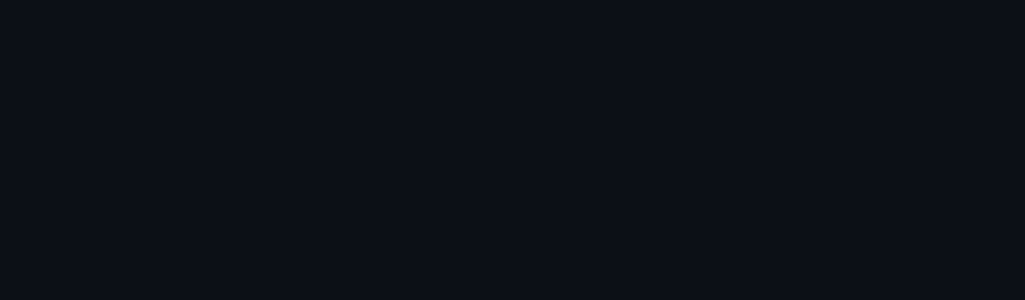
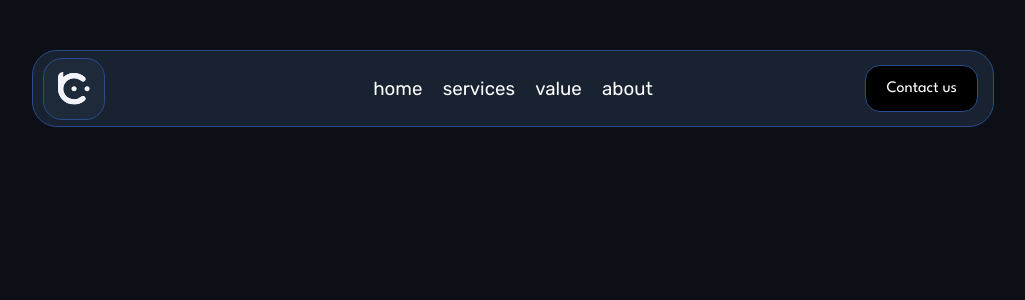
Before and after one commit to WillCBurroughs/bcsolutions, a React (Create React App) app: page / in a window 1280 px wide. Shown: the top 300 px of the page, without its empty margins (127-1152 px from the left). Built offline with nearby package versions, Linux system fonts and the light colour scheme.

Commit message:
Adding first version of navbar

```diff
--- a/src/App.js
+++ b/src/App.js
@@ -1,10 +1,10 @@
-import logo from './logo.svg';
+import DesktopNavbar from './components/molecules/DesktopNavbar';
 import './index.css';
 
 function App() {
   return (
     <>
-
+      <DesktopNavbar/>
     </>
   );
 }
--- /dev/null
+++ b/src/components/atoms/HeaderNavbar.js
@@ -0,0 +1,10 @@
+import React from 'react';
+import '../../index.css'
+
+function HeaderNavbar(props) {
+  return (
+    <h3 className='headerElement'>{props.headerText}</h3>
+  );
+}
+
+export default HeaderNavbar;
--- /dev/null
+++ b/src/components/atoms/LogoNavbar.js
@@ -0,0 +1,10 @@
+import Logo from '../../images/Logo.svg'
+import '../../index.css'
+
+function LogoNavbar() {
+  return (
+    <img src = {Logo} width = {"32px"} className='logoImage' />
+  );
+}
+
+export default LogoNavbar;
--- /dev/null
+++ b/src/components/molecules/DesktopNavbar.js
@@ -0,0 +1,24 @@
+import HeaderNavbar from "../atoms/HeaderNavbar";
+import LogoNavbar from "../atoms/LogoNavbar";
+import '../../index.css'
+
+function DesktopNavbar() {
+  return (
+  <div className="desktopNavbar">
+    <div class="navbar-left">
+      <div class="logo"><LogoNavbar/></div>
+    </div>
+    <div class="navbar-center">
+      <HeaderNavbar headerText="home" />
+      <HeaderNavbar headerText="services" />
+      <HeaderNavbar headerText="value" />
+      <HeaderNavbar headerText="about" />
+    </div>
+    <div class="navbar-right">
+      <div class="contact-btn">Contact us</div>
+    </div>
+  </div>
+  );
+}
+
+export default DesktopNavbar;
--- a/src/index.css
+++ b/src/index.css
@@ -12,3 +12,95 @@
   font-family: source-code-pro, Menlo, Monaco, Consolas, 'Courier New',
     monospace;
 }
+
+.desktopNavbar {
+  background-color: rgba(30, 41, 58, 0.75);
+  width: 75%;
+  height: 75px;
+  border-radius: 25px;
+  border: 1px solid #2A4D8E;
+  display: flex;
+  justify-content: center;
+  margin: 0 auto;
+  margin-top: 0;
+  position: fixed;
+  top: 50px;
+  left: 50%;
+  transform: translateX(-50%);
+  z-index: 1000;
+}
+
+.navbar-left,
+.navbar-right {
+  flex: 1; /* Equal space for left and right sections */
+  display: flex;
+  align-items: center;
+  justify-content: flex-start; /* Left-aligned for left section */
+}
+
+.navbar-right {
+  justify-content: flex-end; /* Right-aligned for right section */
+}
+
+.navbar-center {
+  flex: 1; /* Take up more space in the center */
+  display: flex;
+  justify-content: space-evenly; /* Equal spacing between links */
+  align-items: center;
+}
+
+.logo {
+  display: flex; /* Enables flexbox */
+  justify-content: center; /* Centers horizontally */
+  align-items: center; /* Centers vertically */
+  width: 60px; /* Example width */
+  height: 60px; /* Example height */
+  background-color: #1E293A; /* Background color for the container */
+  border-radius: 19px;
+  margin-left: 10px;
+  border: 1px solid #2A4D8E;
+  position: relative; /* Ensures compatibility with surrounding elements */
+}
+
+.logoImage {
+  z-index: 1001;
+}
+
+.nav-link {
+  font-size: 16px;
+  color: white;
+  text-transform: capitalize;
+  padding: 5px 10px;
+  cursor: pointer;
+  transition: all 0.3s ease;
+}
+
+.nav-link:hover {
+  background-color: #2A4D8E;
+  border-radius: 15px;
+}
+
+.contact-btn {
+  font-size: 16px;
+  color: white;
+  padding: 15px 20px;
+  background-color: black;
+  border-color: #2A4D8E;
+  border-width: 1px;
+  border-style: solid;
+  margin-right: 15px;
+  border-radius: 15px;
+  cursor: pointer;
+  transition: all 0.3s ease;
+  font-family: "League Spartan";
+}
+
+.contact-btn:hover {
+  background-color: #2A4D8E;
+}
+
+.headerElement{
+  font-family: "rubik", sans-serif;
+  color: #FFFFFF;
+  font-weight: 400;
+}
```
Also changed, not shown: src/images/Logo.svg (added).
